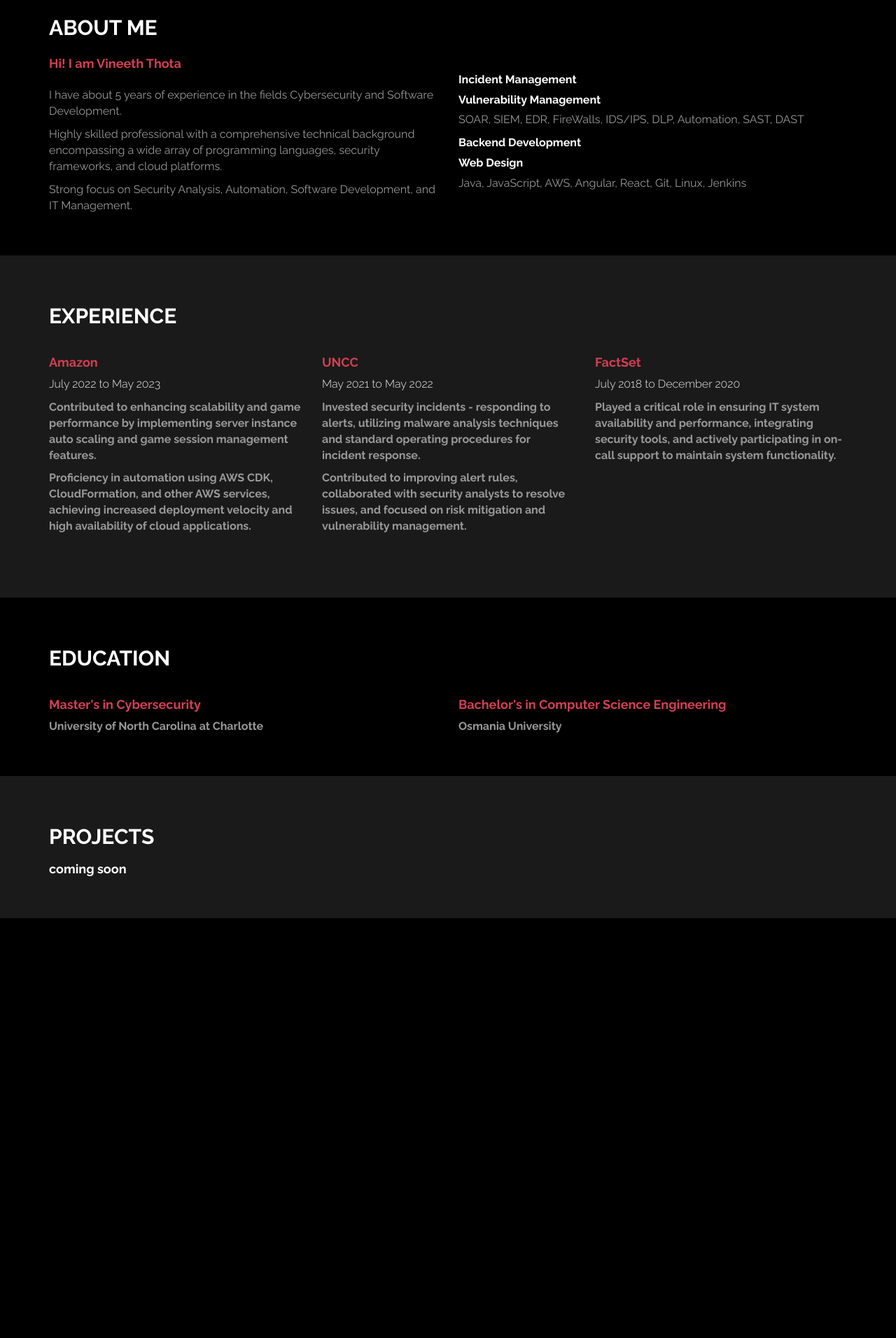
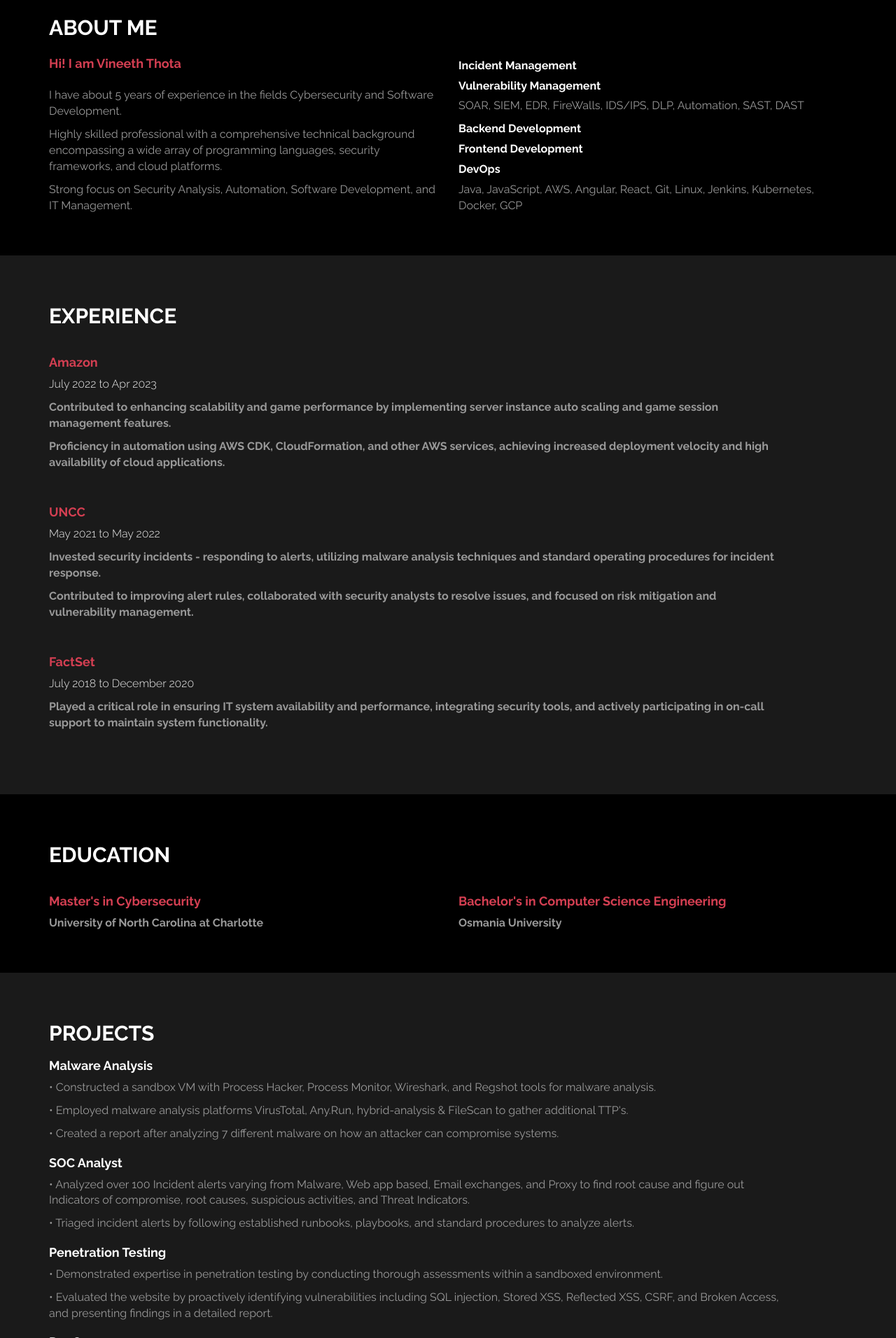
Before and after one commit to qwezii/vineeth, a plain HTML site: page index.html in a window 1280 px wide. Shown: the part 888-2800 px from the top of the page at 70% size. Before the commit the page ends 2223 px from the top, so only its background shows below. Drawn offline with Linux system fonts and the light colour scheme.

Commit message:
add projects

```diff
--- a/css/style.css
+++ b/css/style.css
@@ -139,7 +139,7 @@ h1,h2,h3,h4,h5 {
     background: #D43F52;
 }
 #about .text-top {
-    padding-top: 100px;
+    padding-top: 80px;
 }
 #about span {
     color: #ffffff;
--- a/index.html
+++ b/index.html
@@ -57,11 +57,17 @@
 								<div>&nbsp;</div>
 							</div>
 							<div class="row">
-								<img class="cert-icon" style="height:5em" src="images/securityplus.svg">
+								<a href="https://www.credly.com/users/vineeth-thota.9aa21be4/badges" target="_blank">
+									<img class="cert-icon" style="height:5em" src="images/securityplus.svg">
+								</a>
 								<img class="cert-icon" style="background:rgb(161, 155, 145); padding-right: 3px" src="images/CEH.svg">
-								<img class="cert-icon" src="images/isc2cc.png">
+								<a href="https://www.credly.com/users/vineeth-thota.9aa21be4/badges" target="_blank">
+									<img class="cert-icon" src="images/isc2cc.png">
+								</a>
 								<img class="cert-icon" src="images/ejpt.webp">
-								<img class="cert-icon" src="images/googleitsupport.png">
+								<a href="https://www.credly.com/users/vineeth-thota.9aa21be4/badges" target="_blank">
+									<img class="cert-icon" src="images/googleitsupport.png">
+								</a>
 							</div>
 						</div>
 					</div>
@@ -123,8 +129,9 @@
 							<span>Vulnerability Management</span>
 							<p>SOAR, SIEM, EDR, FireWalls, IDS/IPS, DLP, Automation, SAST, DAST</p>
 							<span>Backend Development</span>
-							<span>Web Design</span>
-							<div>Java, JavaScript, AWS, Angular, React, Git, Linux, Jenkins</div>
+							<span>Frontend Development</span>
+							<span>DevOps</span>
+							<div>Java, JavaScript, AWS, Angular, React, Git, Linux, Jenkins, Kubernetes, Docker, GCP</div>
 						</div>
 					</div>
 				</div>
@@ -140,19 +147,19 @@
 						</div>
 					</div>
 					<div class="row">
-						<div class="col-md-4 col-xs-11 experience-thumb">
+						<div class="col-md-11 col-xs-11 experience-thumb">
 							<h4>Amazon</h4>
-							<p class="time">July 2022 to May 2023</p>
+							<p class="time">July 2022 to Apr 2023</p>
 							<p>Contributed to enhancing scalability and game performance by implementing server instance auto scaling and game session management features.</p>
 							<p>Proficiency in automation using AWS CDK, CloudFormation, and other AWS services, achieving increased deployment velocity and high availability of cloud applications.</p>
 						</div>
-						<div class="col-md-4 col-xs-11 experience-thumb">
+						<div class="col-md-11 col-xs-11 experience-thumb">
 							<h4>UNCC</h4>
 							<p class="time">May 2021 to May 2022</p>
 							<p>Invested security incidents - responding to alerts, utilizing malware analysis techniques and standard operating procedures for incident response.</p>
 							<p>Contributed to improving alert rules, collaborated with security analysts to resolve issues, and focused on risk mitigation and vulnerability management.</p>
 						</div>
-						<div class="col-md-4 col-xs-11 experience-thumb">
+						<div class="col-md-11 col-xs-11 experience-thumb">
 							<h4>FactSet</h4>
 							<p class="time">July 2018 to December 2020</p>
 							<p>Played a critical role in ensuring IT system availability and performance, integrating security tools, and actively participating in on-call support to maintain system functionality.</p>
@@ -193,8 +200,29 @@
 						</div>
 					</div>
 					<div class="row">
-						<div class="col-md-6 col-xs-11">
-							<h4>coming soon</h4>
+						<div class="col-md-11 col-xs-11">
+							<h4>Malware Analysis</h4>
+							<p>• Constructed a sandbox VM with Process Hacker, Process Monitor, Wireshark, and Regshot tools for malware analysis.</p>
+							<p>• Employed malware analysis platforms VirusTotal, Any.Run, hybrid-analysis & FileScan to gather additional TTP's.</p>
+							<p>• Created a report after analyzing 7 different malware on how an attacker can compromise systems.</p>
+						</div>
+						<div class="col-md-11 col-xs-11">
+							<h4>SOC Analyst</h4>
+							<p>• Analyzed over 100 Incident alerts varying from Malware, Web app based, Email exchanges, and Proxy to find root cause and
+								figure out Indicators of compromise, root causes, suspicious activities, and Threat Indicators.</p>
+							<p>• Triaged incident alerts by following established runbooks, playbooks, and standard procedures to analyze alerts.</p>
+						</div>
+						<div class="col-md-11 col-xs-11">
+							<h4>Penetration Testing</h4>
+							<p>• Demonstrated expertise in penetration testing by conducting thorough assessments within a sandboxed environment.</p>
+							<p>• Evaluated the website by proactively identifying vulnerabilities including SQL injection, Stored XSS, Reflected XSS, CSRF,
+								and Broken Access, and presenting findings in a detailed report.</p>
+						</div>
+						<div class="col-md-11 col-xs-11">
+							<h4>DevOps</h4>
+							<p>• Moved an on-premise application into a multi-cloud environment. Utilized GCP and AWS here, hosted the application on
+								GCP using Docker and Kubernetes and AWS S3 to store a few files to display on the web page. Used terraform to run on GCP
+								to create the S3 bucket.</p>
 						</div>
 					</div>
 				</div>
```
